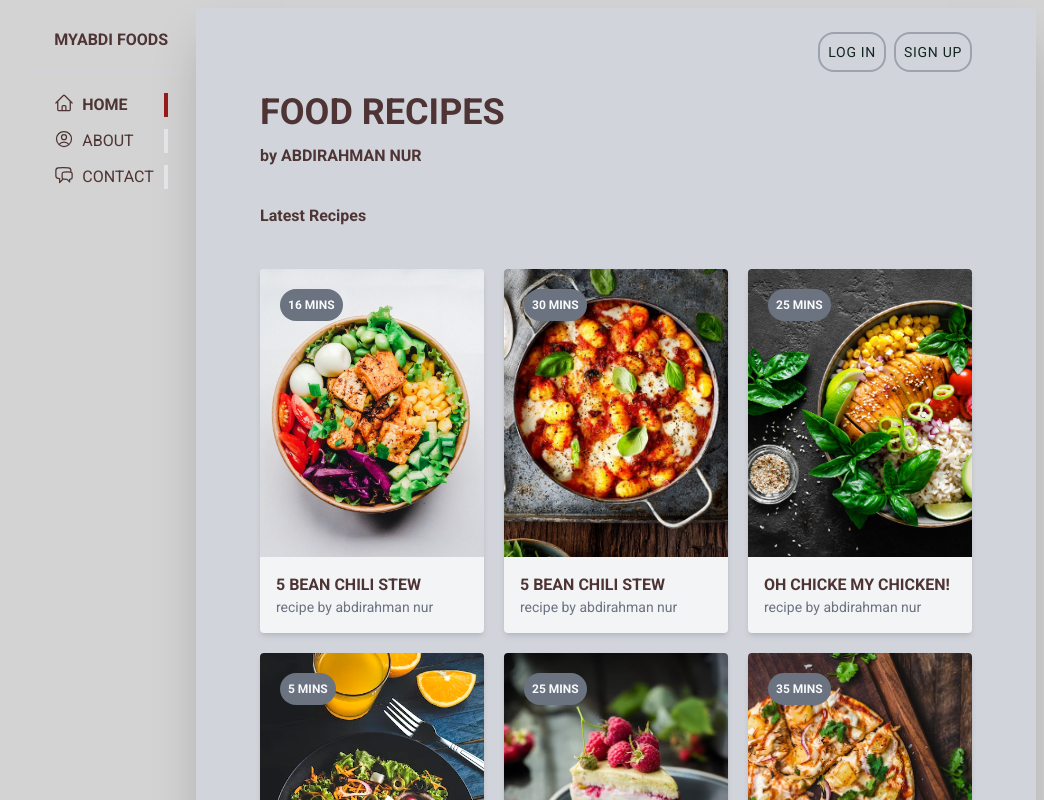
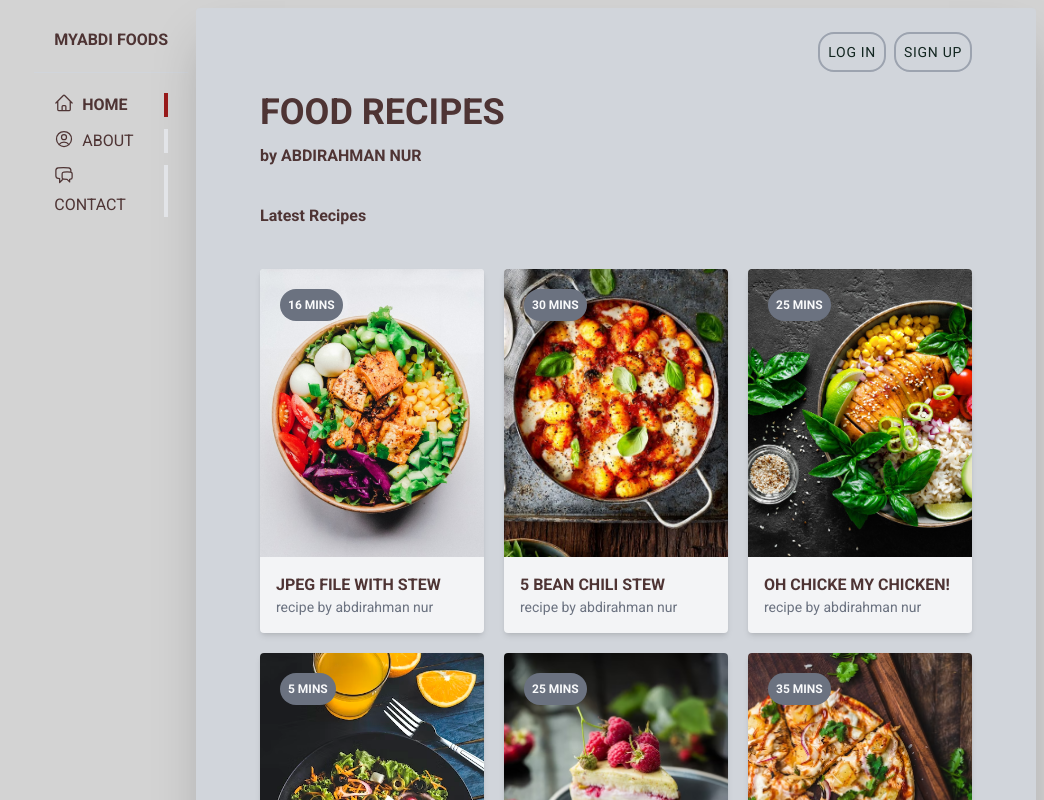
Before and after one commit to myabdi4/myabdifoods, a React (Vite) app: page / in a window 1280 px wide. Shown: the top 800 px of the page, without its empty margins (236-1280 px from the left). Built offline with nearby package versions, Linux system fonts and the light colour scheme.

Commit message:
Update App.jsx

```diff
--- a/src/App.jsx
+++ b/src/App.jsx
@@ -9,7 +9,7 @@ function App() {
           <nav>
             <div>
               <h1 className="flex gap-2 font-bold uppercase justify-around p-5 border-b border-gray-300 hover:text-gray-500">
-                <a href="/" className=" ">
+                <a href="/" className="">
                   MYABDI FOODS
                 </a>
                 <div className="md:hidden hover:cursor-pointer hover:bg-none">
@@ -74,7 +74,7 @@ function App() {
                 </a>
               </li>
               <li>
-                <a href="#" className="flex gap-2 border-r-4 border-gray-200">
+                <a href="#" className="flex gap-2 border-r-4 border-gray-200 flex-col">
                   <div>
                     <svg
                       xmlns="http://www.w3.org/2000/svg"
@@ -134,7 +134,7 @@ function App() {
               <div className="card">
                 <img className="img" src="/src/img/stew.jpeg" alt="" />
                 <div className="m-4">
-                  <span className="font-bold uppercase">5 BEAN CHILI STEW</span>
+                  <span className="font-bold uppercase">JPEG FILE WITH STEW</span>
                   <span className="block text-gray-500 text-sm lowercase">
                     RECIPE BY ABDIRAHMAN NUR
                   </span>
```
